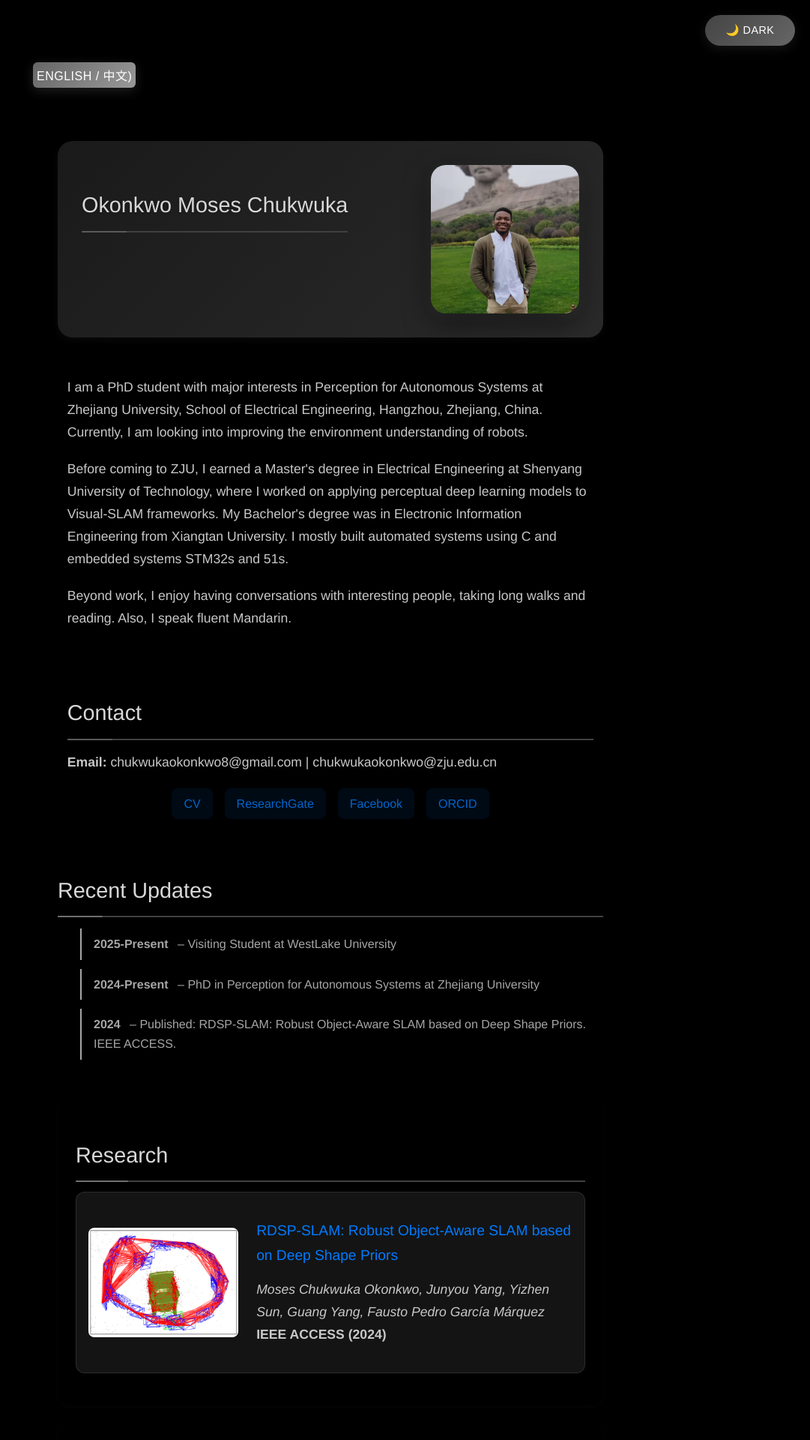
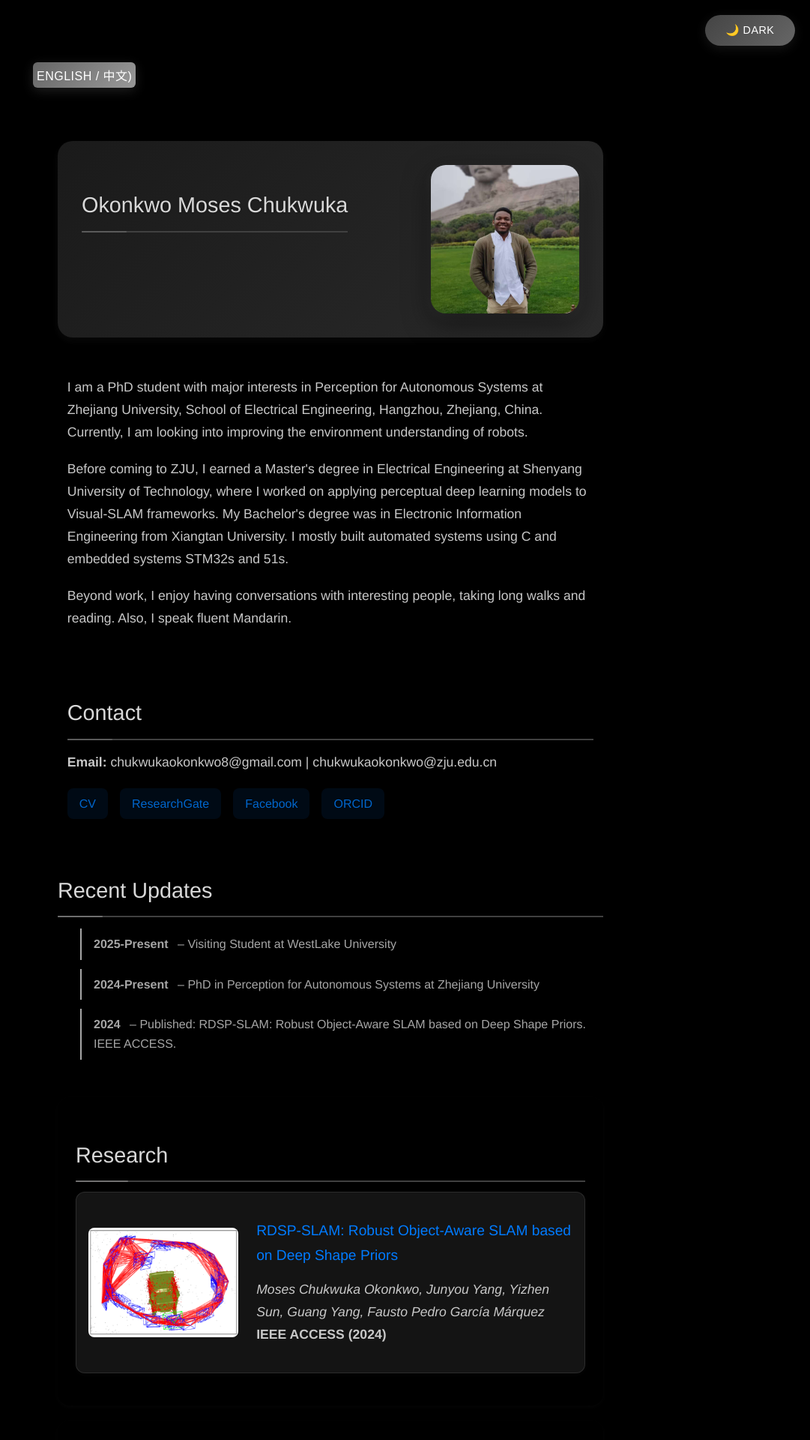
Before and after one commit to MosesChuka/MosesChuka.github.io, a Jekyll site: the page built from index.md, in a window 1280 px wide. Shown: the top 1920 px of the page at 75% size, without its empty margins (199-1280 px from the left). Built offline with Jekyll 4.4.1, drawn with Linux system fonts in a browser that asks for light colours; our own code applies the rules of GitHub Pages for plain Markdown files.

Commit message:
Left-align CV, ResearchGate, and other contact links

```diff
--- a/static/css/styles.css
+++ b/static/css/styles.css
@@ -533,7 +533,7 @@ body.light-mode .teaching-service ul li strong {
 .links {
   display: flex;
   flex-wrap: wrap;
-  justify-content: center;
+  justify-content: flex-start;
   gap: 1rem;
   margin-top: 1rem;
 }
```
Also changed, not shown: 1 other file.
